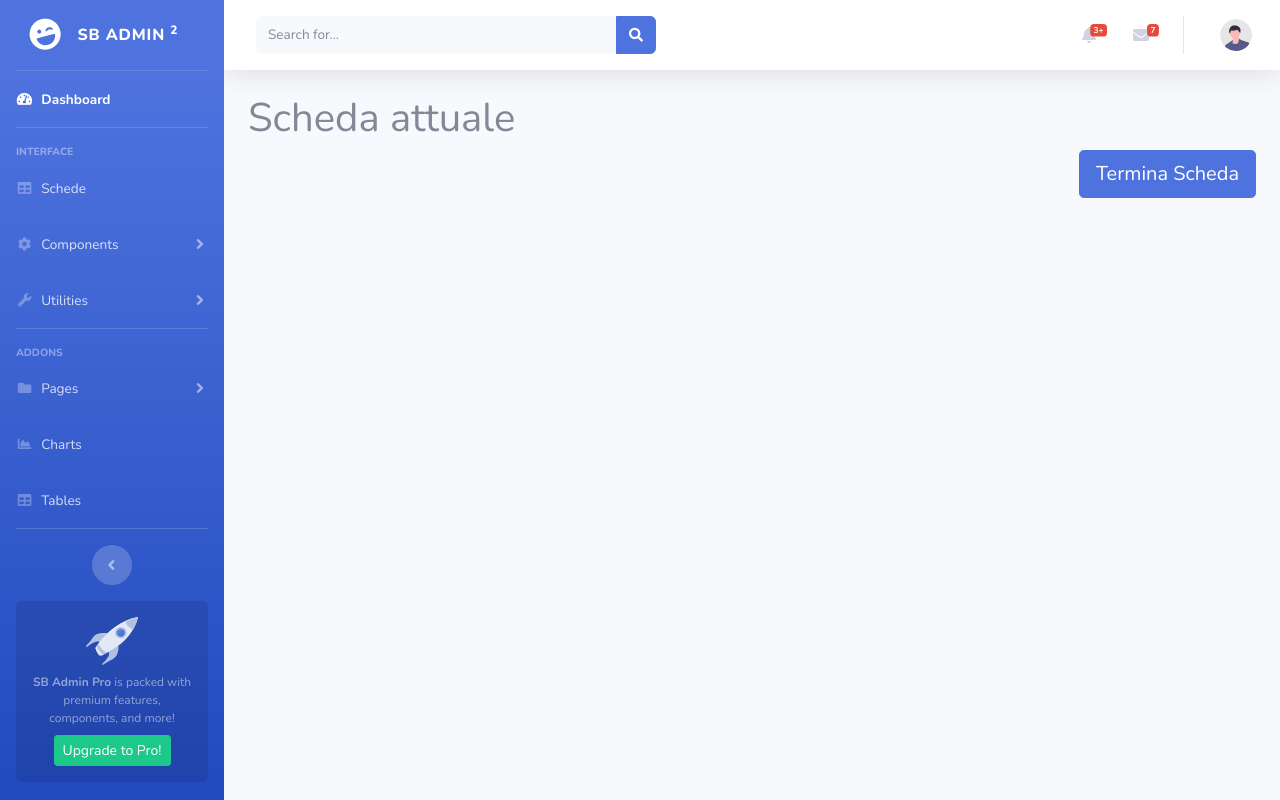
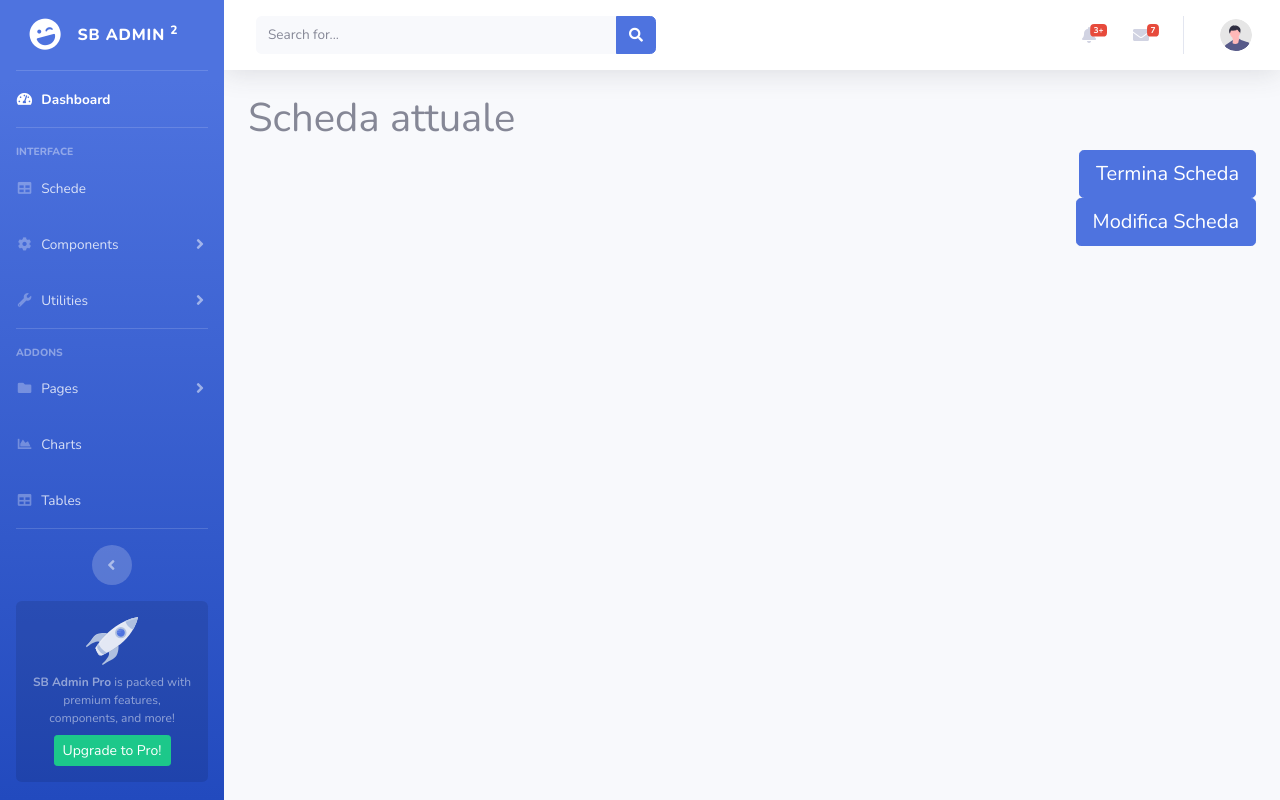
Before and after one commit to RussoFrancesco/Progetto_web, a PHP site: page /pagina_scheda.php in a window 1280 px wide. Run offline with PHP 8.4, Linux system fonts and the light colour scheme; the visitor is signed in with stand-in values (Sample User, id 1); data that the repository does not hold is empty; some libraries are stand-ins or nearby versions.

Commit message:
modifica

```diff
--- a/js/pagina_scheda.js
+++ b/js/pagina_scheda.js
@@ -3,6 +3,7 @@ var attuale = false; //FLAG PER VEDERE SE LA SCHEDA È ATTUALE O PASSATA
 
 window.onload = function(){
     get_scheda();
+    document.getElementById('modifica_scheda').addEventListener('click', abilita_modifica);
     document.getElementById('termina_scheda').addEventListener('click', termina_scheda);
 }
 
@@ -106,4 +107,10 @@ function termina_scheda(){
 
 function abilita_modifica(){
 
+    var li_elements = document.getElementById("scheda_attuale").getElementsByTagName("li");
+    console.log(li_elements);
 }
+
+function convert_checkbox(li_ele){
+
+}
--- a/pagina_scheda.php
+++ b/pagina_scheda.php
@@ -46,12 +46,19 @@
                     <div class="row">
                         <div class="col">
                             <h1>Scheda attuale</h1>
-                            <div id="scheda_attuale"></div>
+                            <form class="user">
+                                <div id="scheda_attuale"></div>
+                            </form>
                         </div>
                     </div>
                     <div class="row justify-content-end">
                         <div class="col-auto">
                             <button class="btn btn-primary btn-lg" id="termina_scheda" href="#" data-toggle="modal" data-target="#Modal_chiusura">Termina Scheda</button>
+                        </div>
+                    </div>
+                    <div class="row justify-content-end">
+                        <div class="col-auto">
+                            <button class="btn btn-primary btn-lg" id="modifica_scheda" href="#">Modifica Scheda</button>
                         </div>
                     </div>
                 </div>
```
